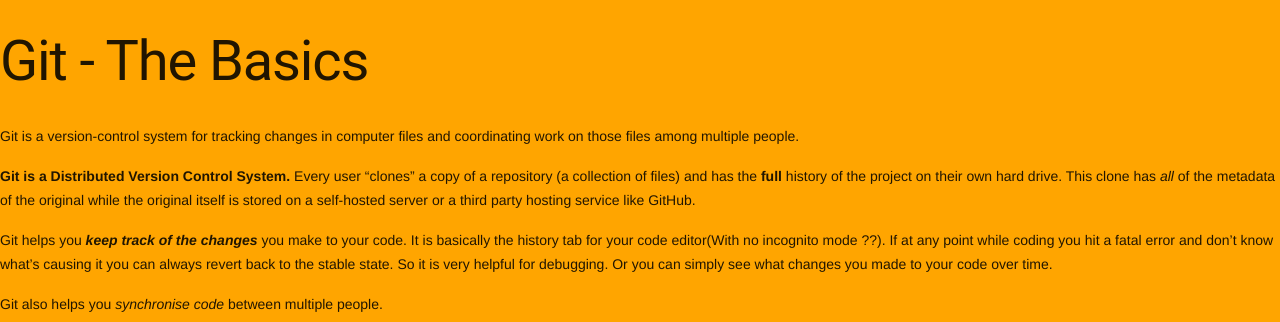
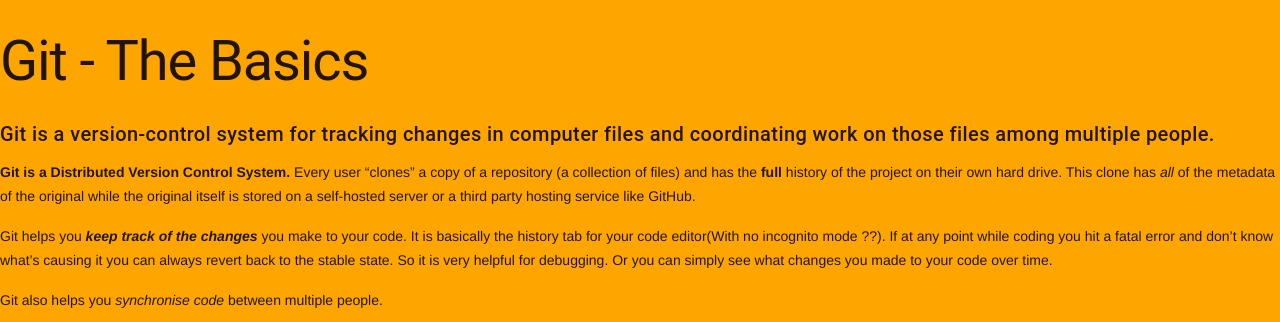
Before and after one commit to AdrianMihai/git-test, a plain HTML site: page index.html in a window 1280 px wide. Shown: the top 322 px of the page. Drawn offline with nearby package versions, Linux system fonts and the light colour scheme.

Commit message:
merged idk

```diff
--- a/index.html
+++ b/index.html
@@ -6,9 +6,9 @@
     </head>
 <body bgcolor="orange">
 <h1>Git - The Basics</h1> <!-- headline -->
-<p>
+<h5>
     Git is a version-control system for tracking changes in computer files and coordinating work on those files among multiple people.
-</p>
+</h5>
 <p>
     <b>Git is a Distributed Version Control System. </b>
     Every user “clones” a copy of a repository (a collection of files) and has the <b>full</b> history of the project on their own hard drive.
```
